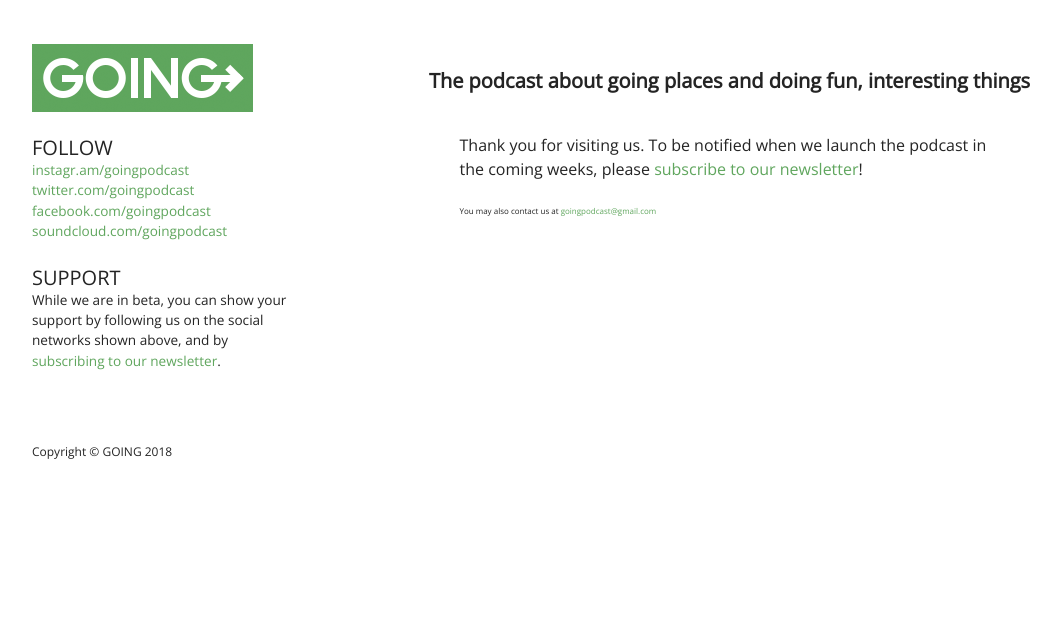
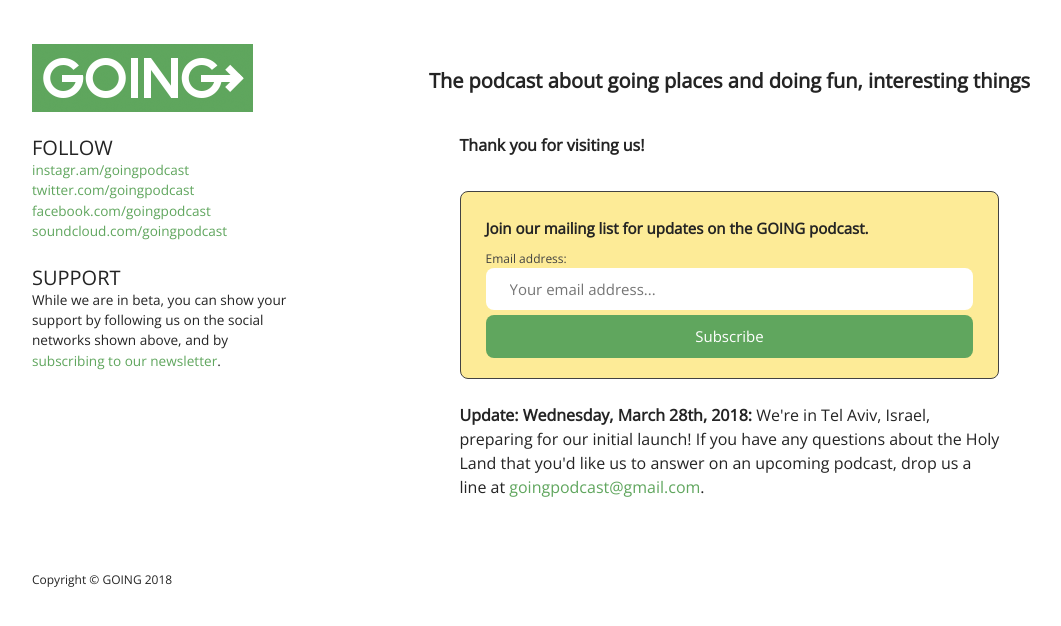
Before and after one commit to goingpodcast/GOING, a website: page index.html in a window 1280 px wide. Shown: the whole page, without its empty margins (53-1114 px from the left). Drawn offline with nearby package versions, Linux system fonts and the light colour scheme.

Commit message:
Add email subscribe form and status update

```diff
--- a/index.html
+++ b/index.html
@@ -47,7 +47,7 @@
             <p><a href="https://instagram.com/goingpodcast" target="_blank">instagr.am/goingpodcast</a></p>
             <p><a href="https://twitter.com/goingpodcast" target="_blank">twitter.com/goingpodcast</a></p>
             <p><a href="https://facebook.com/goingpodcast" target="_blank">facebook.com/goingpodcast</a></p>
-	    <p><a href="https://soundcloud.com/goingpodcast" target="_blank">soundcloud.com/goingpodcast</a></p>
+	          <p><a href="https://soundcloud.com/goingpodcast" target="_blank">soundcloud.com/goingpodcast</a></p>
           </div>
           <div class="my-4 left-nav">
             <h2>SUPPORT</h2>
@@ -67,11 +67,22 @@
             <div class="row">
                 <div class="col-2"></div>
                 <div class="col-8 body-message">
-                  <p>Thank you for visiting us. To be notified when we launch the podcast in the coming weeks, please <a href="https://www.getrevue.co/profile/going" target="_blank">subscribe to our newsletter</a>!</p>
-                  <br/>
+                  <p><strong>Thank you for visiting us!</strong></p>
+                  <p>&nbsp;</p>
 
-                  <span class="email"><p>You may also contact us at <a href="mailto:goingpodcast@gmail.com">goingpodcast@gmail.com</a></p></span>
+                  <div id="revue-embed">
+                    <form action="https://www.getrevue.co/profile/going/add_subscriber" method="post" id="revue-form" name="revue-form"  target="_blank">
+                    <div class="revue-form-group">
+                      <div class="mailing-list-header"><strong>Join our mailing list for updates on the GOING podcast.</strong></div>
+                      <label for="member_email">Email address:</label>
+                      <input class="revue-form-field" placeholder="Your email address..." name="member[email]" id="member_email" type="email">
+                      <input class="revue-form-field" value="Subscribe" name="member[subscribe]" id="member_submit" type="submit">
+                    </div>
+                    </form>
+                  </div>
 
+                  <p>&nbsp;</p>
+                  <p><strong>Update: Wednesday, March 28th, 2018:</strong> We're in Tel Aviv, Israel, preparing for our initial launch! If you have any questions about the Holy Land that you'd like us to answer on an upcoming podcast, drop us a line at <a href="mailto:goingpodcast@gmail.com">goingpodcast@gmail.com</a>.</p>
 
                     <!-- Mobile Follow -->
 
@@ -79,7 +90,8 @@
                     <h3>FOLLOW US HERE:</h3>
                     <a href="https://instagram.com/goingpodcast" target="_blank">instagr.am/goingpodcast</a><br/>
                     <a href="https://twitter.com/goingpodcast" target="_blank">twitter.com/goingpodcast</a><br/>
-                    <a href="https://facebook.com/goingpodcast" target="_blank">facebook.com/goingpodcast</a></p>
+                    <a href="https://facebook.com/goingpodcast" target="_blank">facebook.com/goingpodcast</a><br/>
+                    <a href="https://soundcloud.com/goingpodcast" target="_blank">soundcloud.com/goingpodcast</a></p>
                     </div>
 
 
--- a/style.css
+++ b/style.css
@@ -8,6 +8,48 @@ a {
 	color: #60a65e;
 }
 
+#revue-embed {
+	margin-left:auto;
+	margin-right:auto;
+	margin-top:10px;
+	padding:15px  25px;
+	font-size:.75em;
+	background-color:#fdeb97;
+	border: 1px solid #424242;
+	border-radius:8px;
+}
+.revue-form-field {
+	width:100%;
+	padding: 10px 24px;
+	font-size:1.25em;
+	margin-bottom:5px;
+	margin-top:0px;
+	border-radius:8px;
+	border: none;
+}
+
+label {
+	margin:0px;
+	color:#424242;
+}
+
+#member_submit {
+	background-color:#60a65e;
+	padding: 10px 24px;
+	color: white;
+	border: none;
+    text-align: center;
+    text-decoration: none;
+    display: inline-block;
+    font-size: 1.25em;
+    border-radius: 8px;
+    -webkit-transition-duration: 0.4s; /* Safari */
+    transition-duration: 0.4s;
+}
+#member_submit:hover {
+    background-color: #242424;
+    color: white;
+}
 
 .body-title {
 	padding-top: 1.25em;
@@ -20,6 +62,12 @@ a {
 
 .body-message {
 	padding-top:2em;
+}
+
+.mailing-list-header {
+	font-size:1.25em;
+	padding-top:10px;
+	padding-bottom:10px;
 }
 
 .email p {
@@ -53,6 +101,12 @@ a {
 @media (max-width: 980px) {
 	body {
 		color: #242424;
+	}
+	#revue-embed {
+		font-size:.75em;
+	}
+	.mailing-list-header {
+		font-size:1.25em !important;
 	}
 	.mobile-share {
 		display:block;
```
